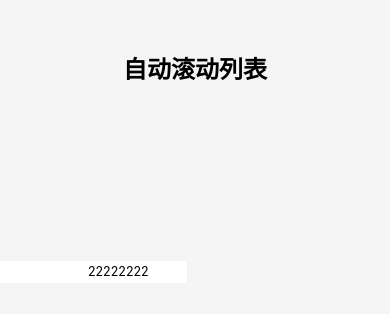
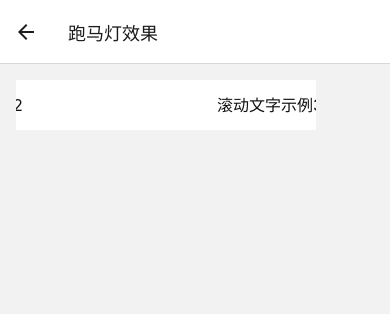
Before and after one commit to zyd806094224/RnAppDemo, a React Native app: screen /MarqueeHorizontal in a window 390 px wide. Shown: the top 314 px of the page. Built offline with nearby package versions, Linux system fonts and the light colour scheme.

Commit message:
引入页面跳转路由，简单跳转

```diff
--- a/App.tsx
+++ b/App.tsx
@@ -1,75 +1,7 @@
+// App.tsx
 import React from 'react';
-import {View, Text, StyleSheet} from 'react-native';
-import {HorizontalListAnimationView} from './view/HorizontalListAnimationView';
-import MarqueeHorizontal, {deviceWidth, Direction, MarqueeType} from "./view/MarqueeHorizontal";
-import {height, width} from "./styles";
+import AppNavigator from './navigators/AppNavigator';
 
-const App = () => {
-
-    //以下跑马灯轮播数据源构建
-    let strLen = 0;
-    let list: Array<string> = ['11111111', '22222222', '3333333'];
-    list.forEach((item, i) => {
-        strLen += item.length;
-    });
-    let contentLength = strLen * width(14) + list.length * deviceWidth + deviceWidth //所有字符的宽度 加上所有字符组的size*屏幕宽度
-    console.log('长度' + contentLength)
-    let showList = list.map((item) => {
-        return { value: item }
-    })
-    //以上跑马灯轮播数据源构建
-
-    return (
-        <View style={styles.container}>
-            <Text style={styles.title}>自动滚动列表</Text>
-            <HorizontalListAnimationView/>
-            <View>
-                <MarqueeHorizontal
-                    // ref={ref => (this.mq = ref)}
-                    data={showList}
-                    type={MarqueeType.Simple}
-                    delay={300}
-                    duration={5000}
-                    speed={100}
-                    itemMaxWidth={1024}
-                    direction={Direction.Left}
-                    autoPlay={true}
-                    useNativeDriver={false}
-                    width={width(360)}
-                    height={height(42)}
-                    iterations={-1} //循环次数
-                    separator={deviceWidth}
-                    // reverse={true}
-                    isEndToEnd={false}
-                    contentLength={contentLength}
-                    onClick={item => {
-                        if (item == null) {
-                            return;
-                        }
-                    }}
-                    textStyle={{
-                        fontSize: width(24),
-                        color: '#000000',
-                    }}
-                />
-            </View>
-        </View>
-    );
-};
-
-const styles = StyleSheet.create({
-    container: {
-        flex: 1,
-        paddingTop: 50,
-        backgroundColor: '#f5f5f5',
-        flexDirection: 'column'
-    },
-    title: {
-        fontSize: 24,
-        fontWeight: 'bold',
-        textAlign: 'center',
-        marginBottom: 20,
-    }
-});
-
-export default App;
+export default function App() {
+    return <AppNavigator />;
+}
--- /dev/null
+++ b/navigators/AppNavigator.tsx
@@ -0,0 +1,28 @@
+// AppNavigator.tsx
+import React from 'react';
+import { NavigationContainer } from '@react-navigation/native';
+import { createNativeStackNavigator } from '@react-navigation/native-stack';
+import HomeScreen from "../screens/HomeScreen";
+import HorizontalListPage from "../screens/HorizontalListPage";
+import MarqueeHorizontalPage from "../screens/MarqueeHorizontalPage";
+
+export type RootStackParamList = {
+    Home: undefined;
+    HorizontalList: undefined;
+    MarqueeHorizontal: undefined;
+};
+
+// @ts-ignore
+const Stack = createNativeStackNavigator<RootStackParamList>();
+
+export default function AppNavigator() {
+    return (
+        <NavigationContainer>
+            <Stack.Navigator initialRouteName="Home">
+                <Stack.Screen name="Home" component={HomeScreen} options={{ title: '主页' }} />
+                <Stack.Screen name="HorizontalList" component={HorizontalListPage} options={{ title: '水平列表动画' }} />
+                <Stack.Screen name="MarqueeHorizontal" component={MarqueeHorizontalPage} options={{ title: '跑马灯效果' }} />
+            </Stack.Navigator>
+        </NavigationContainer>
+    );
+}
--- a/package.json
+++ b/package.json
@@ -11,7 +11,11 @@
   },
   "dependencies": {
     "react": "18.2.0",
-    "react-native": "0.72.6"
+    "react-native": "0.72.6",
+    "@react-navigation/native": "^6.1.18",
+    "@react-navigation/native-stack": "^6.11.0",
+    "react-native-safe-area-context": "^4.5.0",
+    "react-native-screens": "~3.20.0"
   },
   "devDependencies": {
     "@babel/core": "^7.20.0",
--- /dev/null
+++ b/screens/HomeScreen.tsx
@@ -0,0 +1,34 @@
+// HomeScreen.tsx
+import React from 'react';
+import { View, Button, StyleSheet } from 'react-native';
+import { useNavigation } from '@react-navigation/native';
+
+export default function HomeScreen() {
+    const navigation = useNavigation();
+
+    return (
+        <View style={styles.container}>
+            <Button
+                title="跳转到 HorizontalListAnimationView"
+                onPress={() => navigation.navigate('HorizontalList')}
+            />
+            <View style={styles.spacing} />
+            <Button
+                title="跳转到 MarqueeHorizontal"
+                onPress={() => navigation.navigate('MarqueeHorizontal')}
+            />
+        </View>
+    );
+}
+
+const styles = StyleSheet.create({
+    container: {
+        flex: 1,
+        justifyContent: 'center',
+        alignItems: 'center',
+        padding: 16,
+    },
+    spacing: {
+        height: 20,
+    },
+});
--- /dev/null
+++ b/screens/HorizontalListPage.tsx
@@ -0,0 +1,19 @@
+// HorizontalListPage.tsx
+import React from 'react';
+import { View, StyleSheet } from 'react-native';
+import { HorizontalListAnimationView } from '../view/HorizontalListAnimationView';
+
+export default function HorizontalListPage() {
+    return (
+        <View style={styles.container}>
+            <HorizontalListAnimationView />
+        </View>
+    );
+}
+
+const styles = StyleSheet.create({
+    container: {
+        flex: 1,
+        padding: 16,
+    },
+});
--- /dev/null
+++ b/screens/MarqueeHorizontalPage.js
@@ -0,0 +1,36 @@
+// MarqueeHorizontalPage.js
+import React from 'react';
+import { View, StyleSheet } from 'react-native';
+import MarqueeHorizontal from '../view/MarqueeHorizontal';
+
+export default function MarqueeHorizontalPage() {
+    const data = [
+        { value: '滚动文字示例1' },
+        { value: '滚动文字示例2' },
+        { value: '滚动文字示例3' },
+    ];
+
+    return (
+        <View style={styles.container}>
+            <MarqueeHorizontal
+                data={data}
+                autoPlay={true}
+                duration={5000}
+                width={300}
+                height={50}
+                type={'Swiper'}
+                direction={'left'}
+                isEndToEnd={false}
+                useNativeDriver={false}
+                separator={20}
+            />
+        </View>
+    );
+}
+
+const styles = StyleSheet.create({
+    container: {
+        flex: 1,
+        padding: 16,
+    },
+});
```
Also changed, not shown: 3 other files (tests, documents, lock files or other folders).
